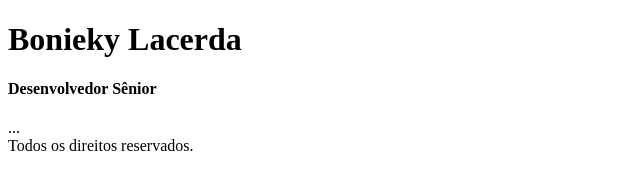
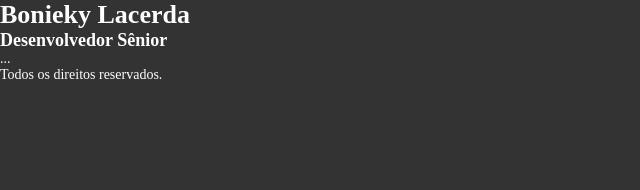
Before and after one commit to bonieky/gitflowexample, a plain HTML site: page index.html in a window 1280 px wide. Shown: the whole page, without its empty margins (0-640 px from the left). Drawn offline with Linux system fonts and the light colour scheme.

Commit message:
adding styles.css into the html

```diff
--- /dev/null
+++ b/assets/styles.css
@@ -0,0 +1,19 @@
+* {
+    margin: 0;
+    padding: 0;
+    list-style: none;
+    font-size: 14px;
+}
+
+body {
+    background-color: #333;
+    color: #FFF;
+}
+
+h1 {
+    font-size: 26px;
+}
+
+h4 {
+    font-size: 18px;
+}
--- a/index.html
+++ b/index.html
@@ -5,6 +5,7 @@
     <meta charset="UTF-8">
     <meta name="viewport" content="width=device-width, initial-scale=1.0">
     <title>Bonieky Lacerda</title>
+    <link rel="stylesheet" href="assets/styles.css" type="text/css" />
 </head>
 
 <body>
```
